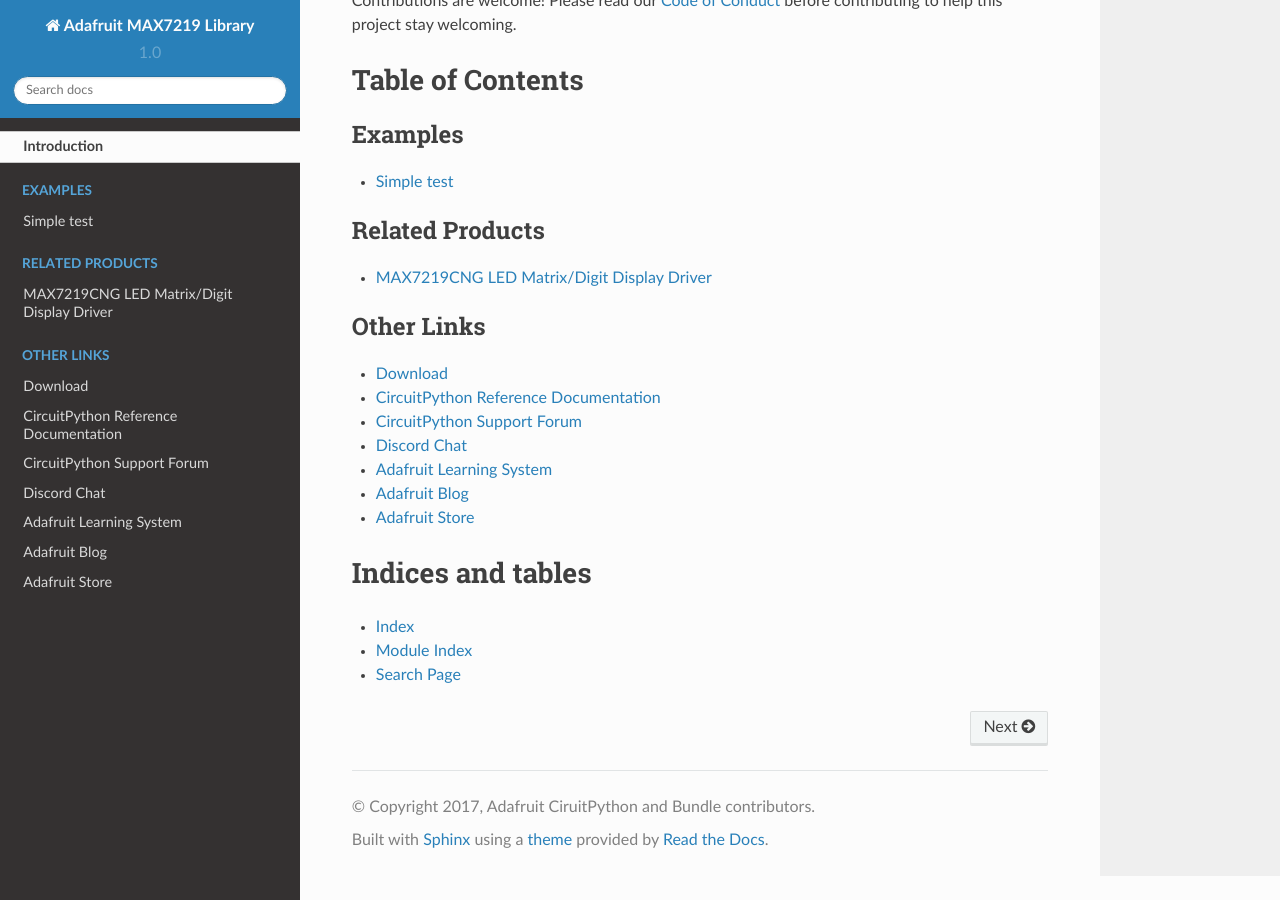
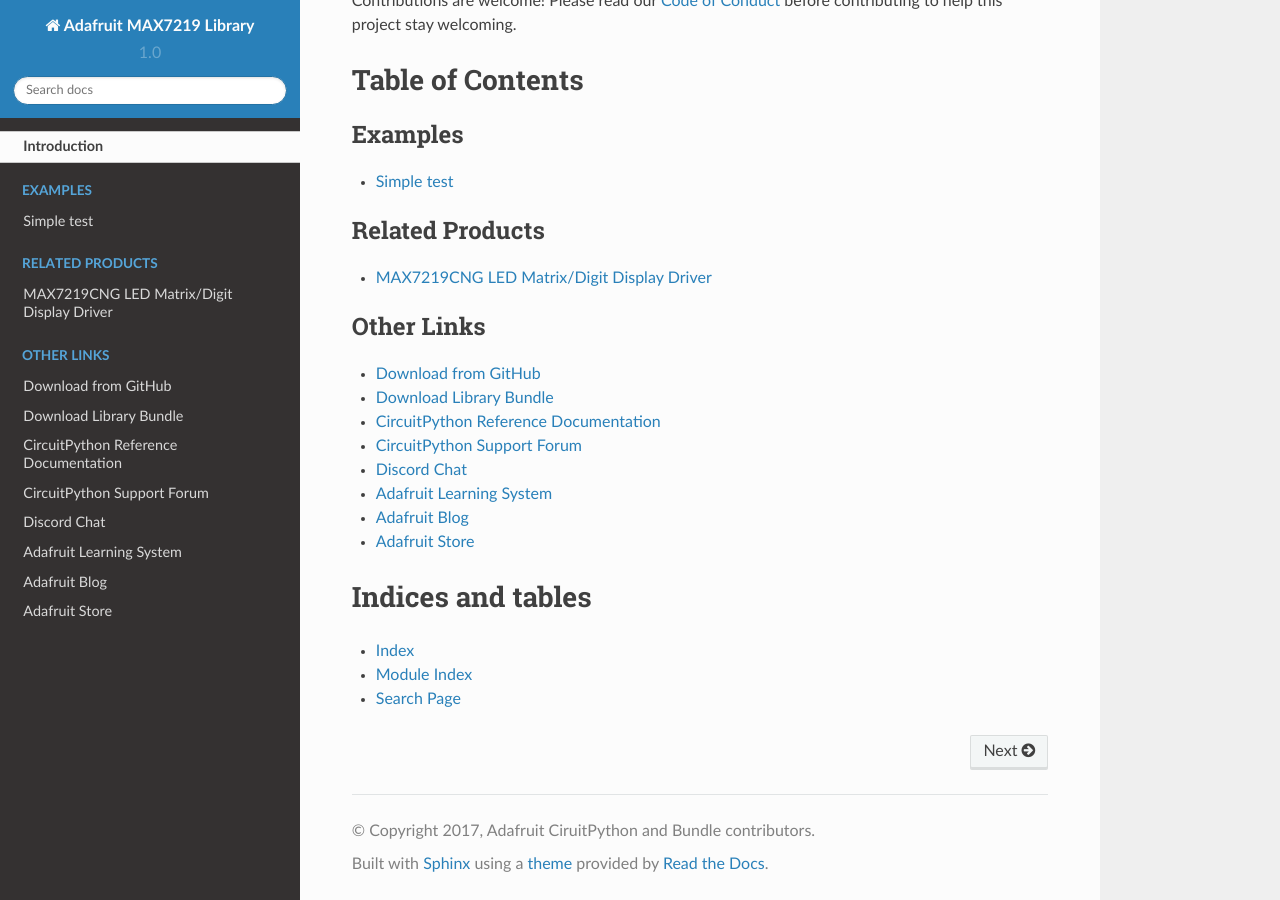
Before and after one commit to adafruit/Adafruit_CircuitPython_MAX7219, a Sphinx documentation site: the page built from docs/index.rst, in a window 1280 px wide and 900 px high, scrolled down 1348 px. Built offline with Sphinx 7.4.7 and the Read the Docs theme 2.0.0, drawn with Linux system fonts in a browser that asks for light colours.

Commit message:
Added cp.org link to index.rst

```diff
--- a/docs/index.rst
+++ b/docs/index.rst
@@ -32,7 +32,8 @@
 .. toctree::
     :caption: Other Links
 
-    Download <https://github.com/adafruit/Adafruit_CircuitPython_MAX7219/releases/latest>
+    Download from GitHub <https://github.com/adafruit/Adafruit_CircuitPython_MAX7219/releases/latest>
+    Download Library Bundle <https://circuitpython.org/libraries>
     CircuitPython Reference Documentation <https://docs.circuitpython.org>
     CircuitPython Support Forum <https://forums.adafruit.com/viewforum.php?f=60>
     Discord Chat <https://adafru.it/discord>
```
